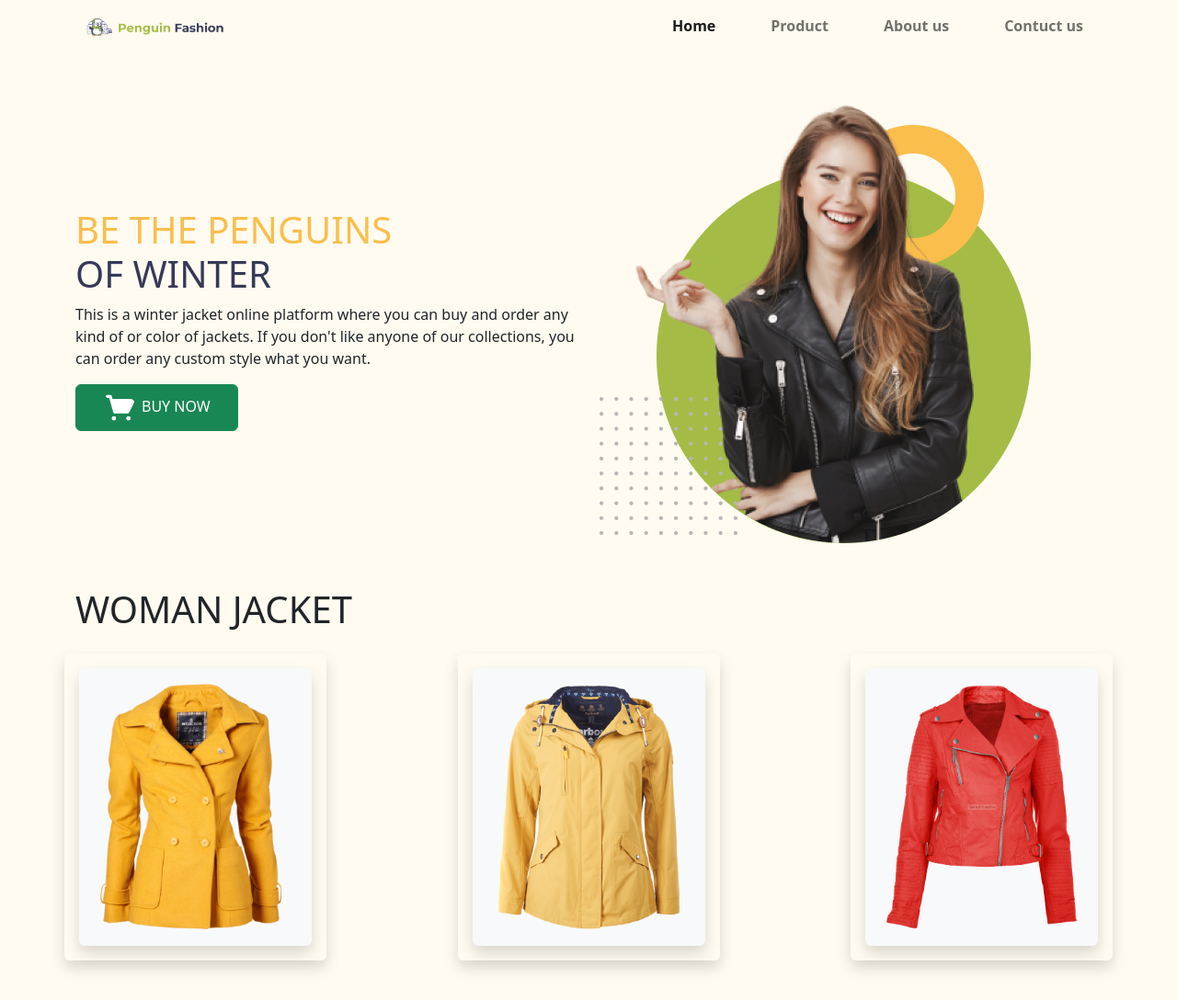
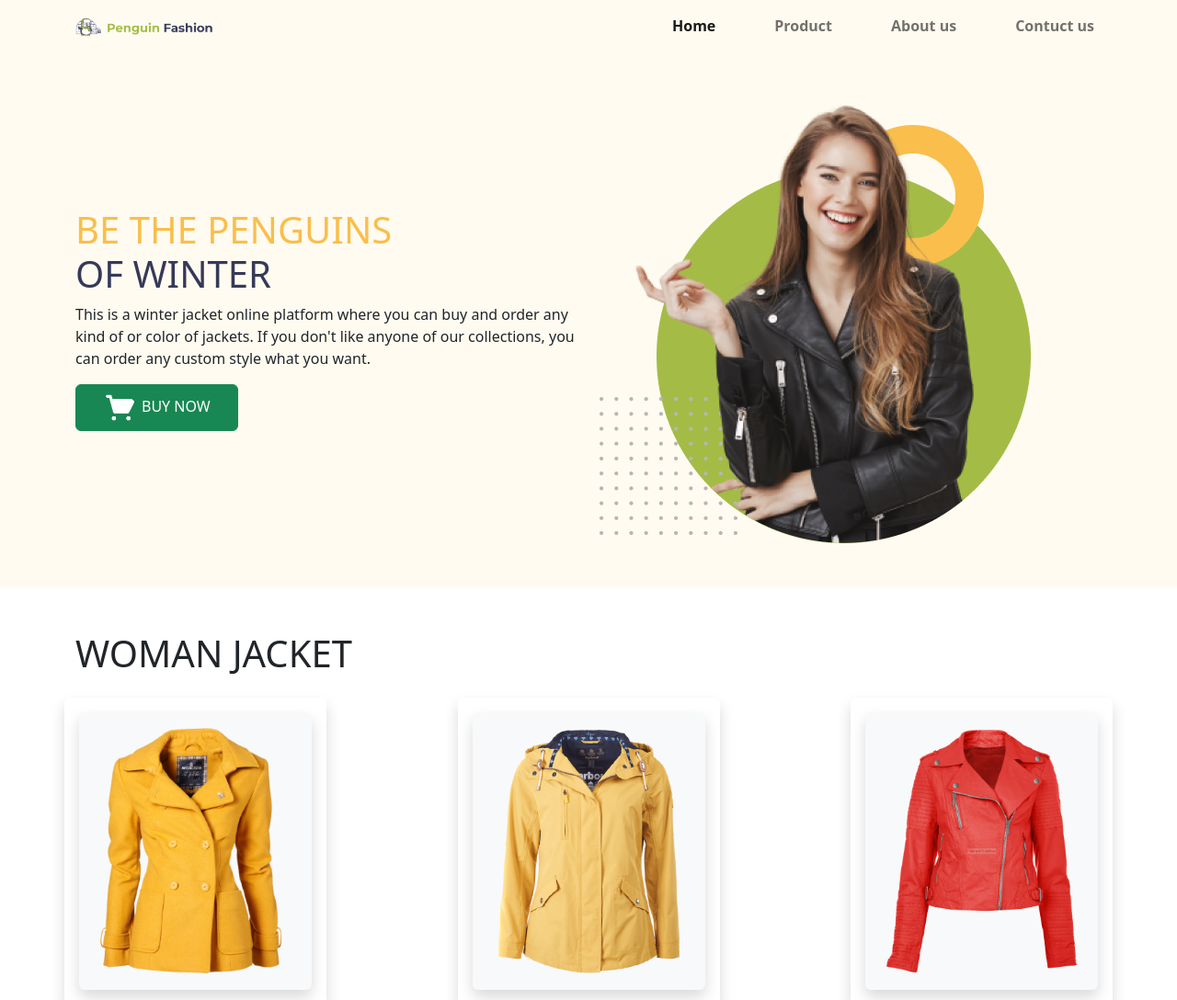
Before and after one commit to Rakibul-Hasan-Rifat/penguin-fashion, a plain HTML site: page index.html in a window 1280 px wide. Shown: the top 1088 px of the page at 92% size. Drawn offline with nearby package versions, Linux system fonts and the light colour scheme.

Commit message:
Background-Color changed from body tag to header tag

```diff
--- a/css/style.css
+++ b/css/style.css
@@ -1,3 +1,3 @@
-body {
+header.header {
     background-color: #FFFBF0;
 }
--- a/index.html
+++ b/index.html
@@ -21,9 +21,9 @@
 </head>
 
 <body>
-    <header class="header container mb-5">
+    <header class="header container-fluid mb-5 pb-5">
         <nav class="navbar navbar-expand-lg">
-            <div class="container-fluid">
+            <div class="container">
                 <a class="navbar-brand" href="#">
                     <img src="images/icons/brand-logo.png" width="150" alt="">
                 </a>
@@ -50,7 +50,7 @@
                 </div>
             </div>
         </nav>
-        <main class="mt-5">
+        <main class="container mt-5">
             <section class="row align-items-center">
                 <div class="header-text col-lg">
                     <h1 class="text-lg-start text-center text-uppercase" style="color: #363958;">
```
